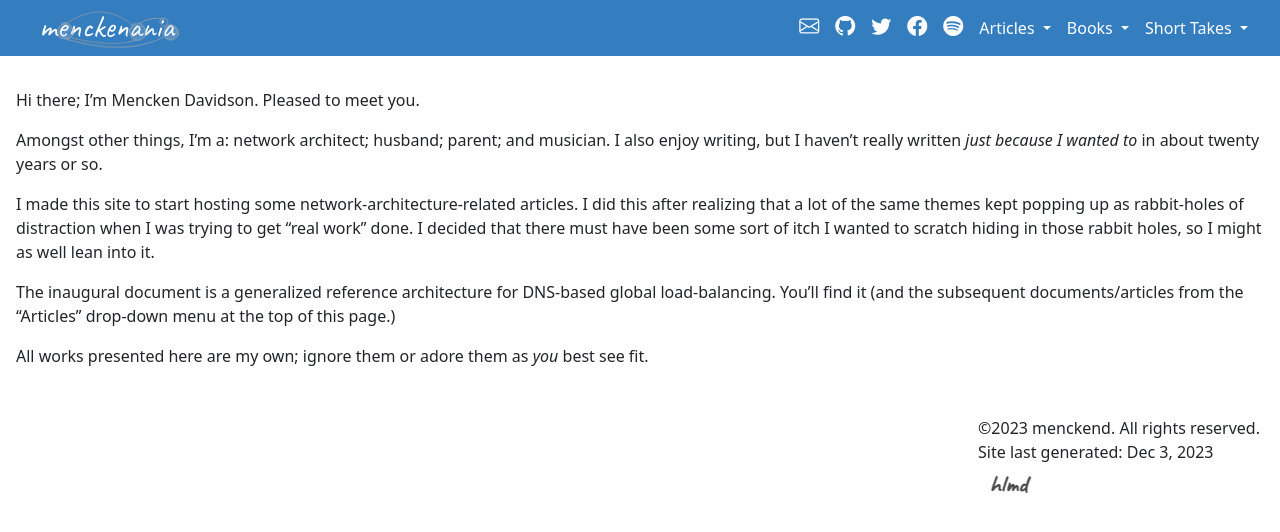
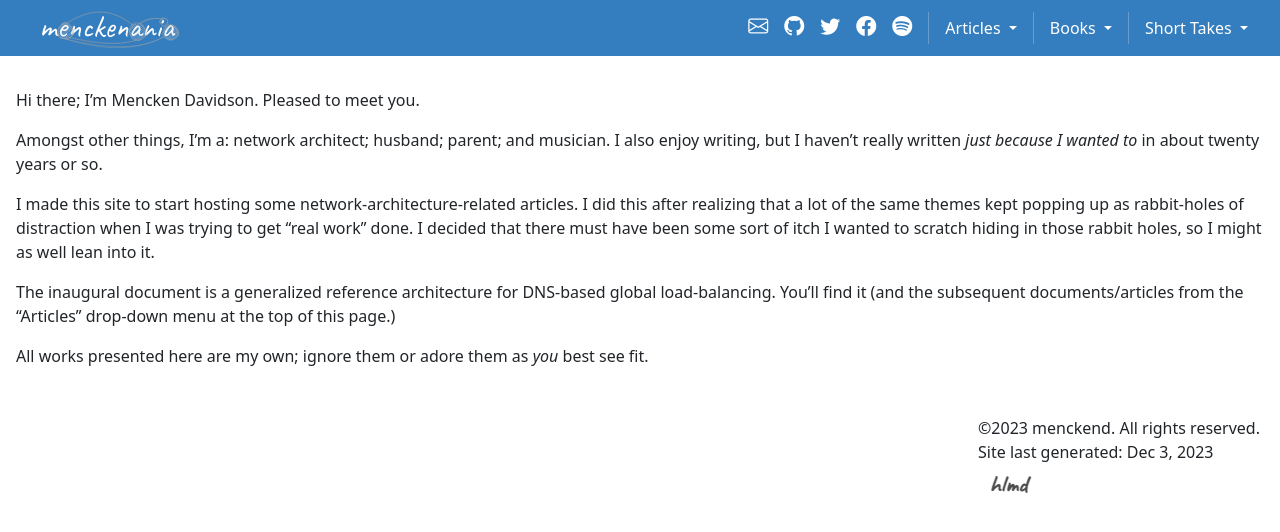
Before and after one commit to menckend/alpha, a Jekyll site: the page built from index.md, in a window 1280 px wide. Shown: the top 532 px of the page. Built offline with Jekyll 4.4.1, drawn with Linux system fonts in a browser that asks for light colours.

Commit message:
Update newtemplate-header.html

```diff
--- a/_includes/newtemplate-header.html
+++ b/_includes/newtemplate-header.html
@@ -59,8 +59,12 @@
             {% assign thisl1url = myl1pages | where_exp: 'page', 'page.l2idx == nil' | map: 'url' %}
             {% comment %} Building a dropdown button for each unique l1idx value in our pages  {% endcomment %}
 
-            <hr class="d-lg-none my-2 menck-topnav-text-color">
 
+
+            <li class="nav-item py-2 py-lg-1 col-12 col-lg-auto">
+              <div class="vr d-none d-lg-flex h-100 mx-lg-2 menck-topnav-text-color"></div>
+              <hr class="d-lg-none my-2 menck-topnav-text-color">
+            </li>
 
             <!-- library/dropdown-menu -->
             <li class="nav-item dropdown menck-topnav-text-color">
```
